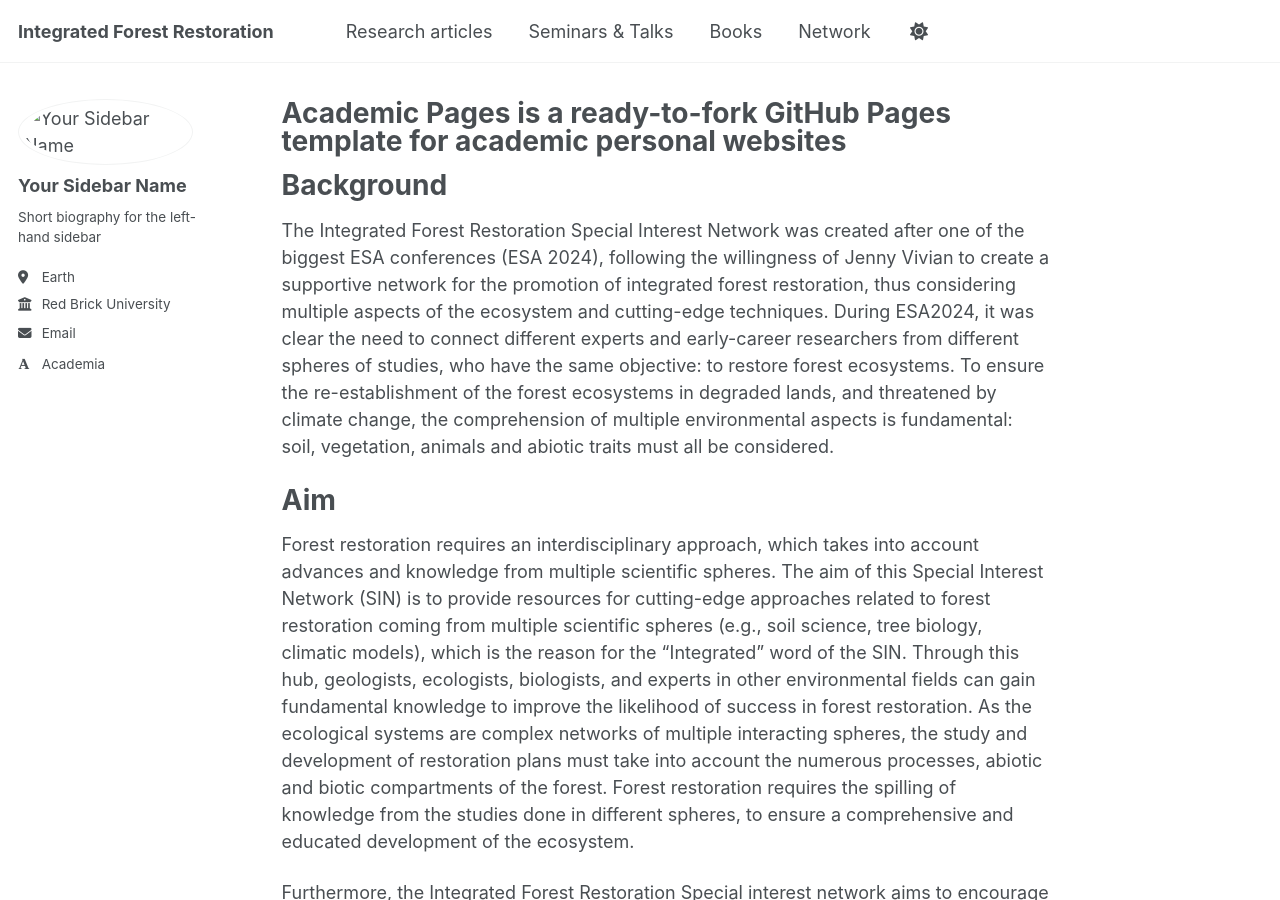
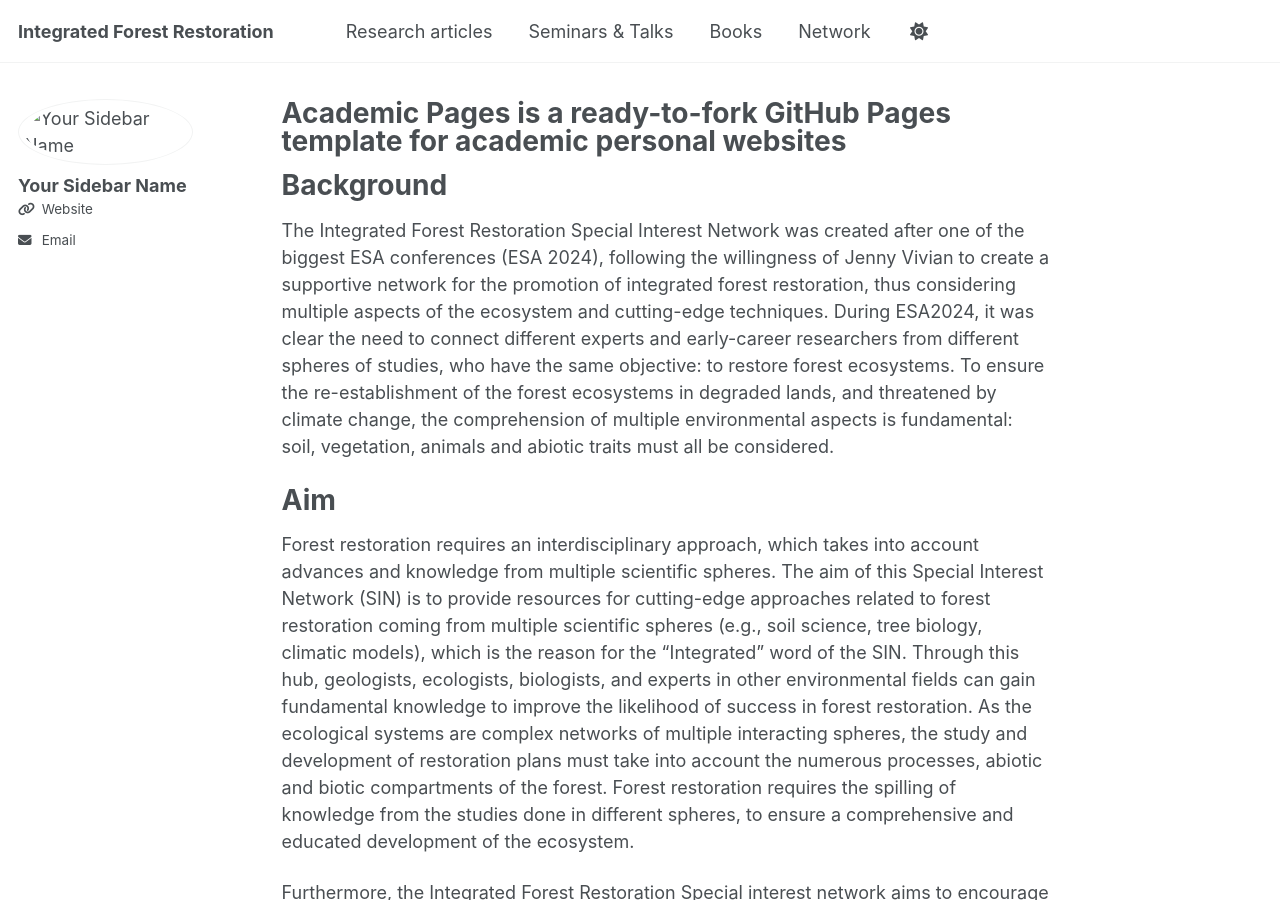
Before and after one commit to IntegratedForestRestoration/IntegratedForestRestoration.github.io, a Jekyll site: the page built from _pages/about.md, in a window 1280 px wide and 900 px high. Built offline with Jekyll 4.4.1, drawn with Linux system fonts in a browser that asks for light colours; some web fonts are replaced; a script that is not in the unit is left out; some of the changed lines change nothing that is shown.

Commit message:
Update _config.yml

```diff
--- a/_config.yml
+++ b/_config.yml
@@ -25,14 +25,14 @@
   avatar           : "LOGOIFR.jpg"
   name             : "Your Sidebar Name"
   pronouns         : # example: "she/her"
-  bio              : "Short biography for the left-hand sidebar"
-  location         : "Earth"
-  employer         : "Red Brick University"
-  uri              : # URL
-  email            : "none@example.org"
+  bio              : #"(SIN of ESA"
+  location         : #"Earth"
+  employer         : #"Red Brick University"
+  uri              : "https://www.ecolsoc.org.au/category/research-chapters/integrated-forest-restoration/"
+  email            : "integratedforestrestoration@gmail.com"
 
   # Academic websites
-  academia         : "https://www.ecolsoc.org.au/category/research-chapters/integrated-forest-restoration/"
+  academia         : #"https://www.ecolsoc.org.au/category/research-chapters/integrated-forest-restoration/"
   arxiv            : # URL - Update with the correct link to your profile
   googlescholar    : #"https://scholar.google.com/citations?user=PS_CX0AAAAAJ"
   inspire-hep      : # URL
```
